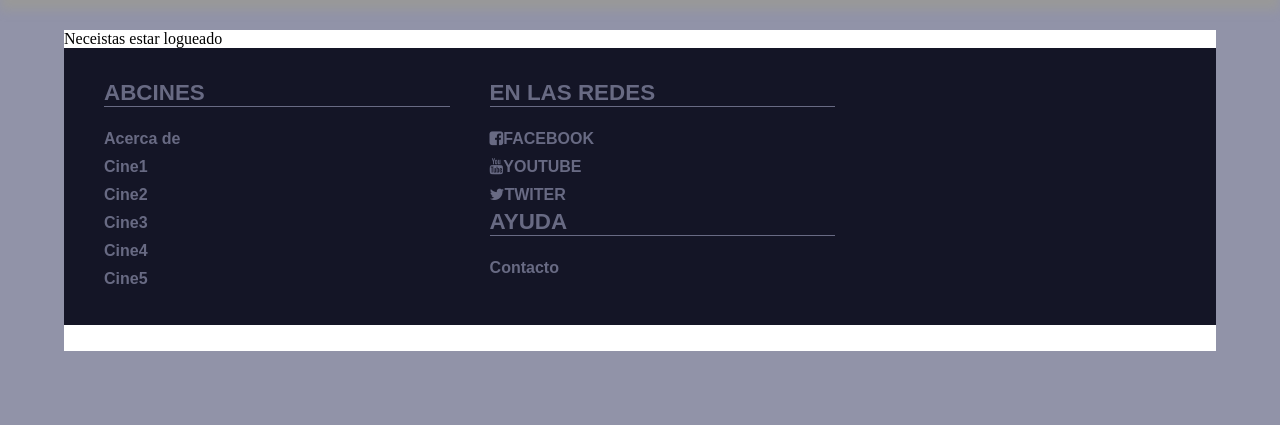
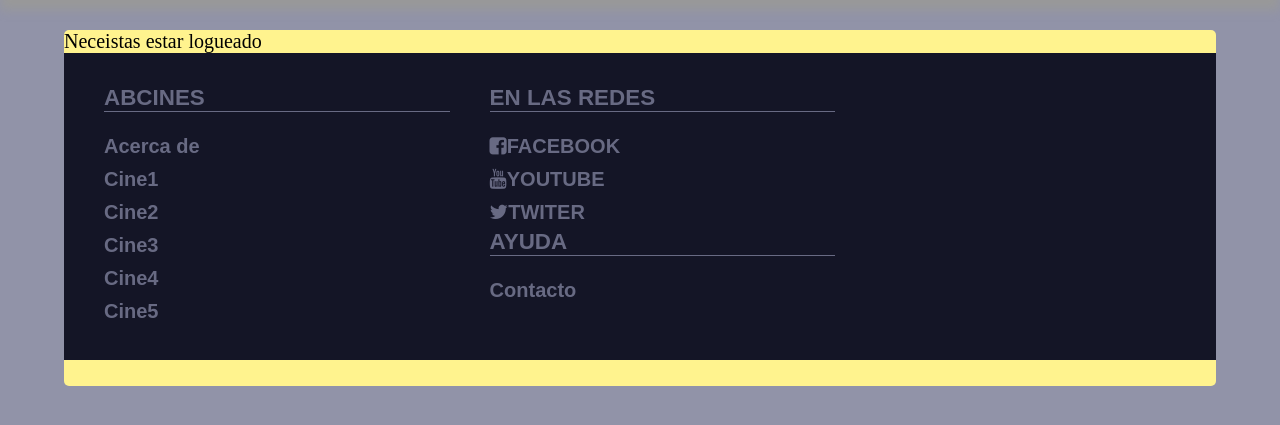
Before and after one commit to elielr01/ABCine, a PHP site: page /ABCine-master/uploadPhoto.php in a window 1280 px wide. Shown: the part 80-505 px from the top of the page. Run offline with PHP 8.4, Linux system fonts and the light colour scheme.

Commit message:
Add files via upload

```diff
--- a/css/formularios/estilo-foto.css
+++ b/css/formularios/estilo-foto.css
@@ -1,3 +1,12 @@
 article {
-  background: white
+  background: #fff38e;
+  min-height:180px;
+  border-radius: 5px;
+  font-size: 20px;
 }
+fieldset{
+	 min-height:180px;
+	 width:90%;
+	 margin-left:5%;
+
+}
```
